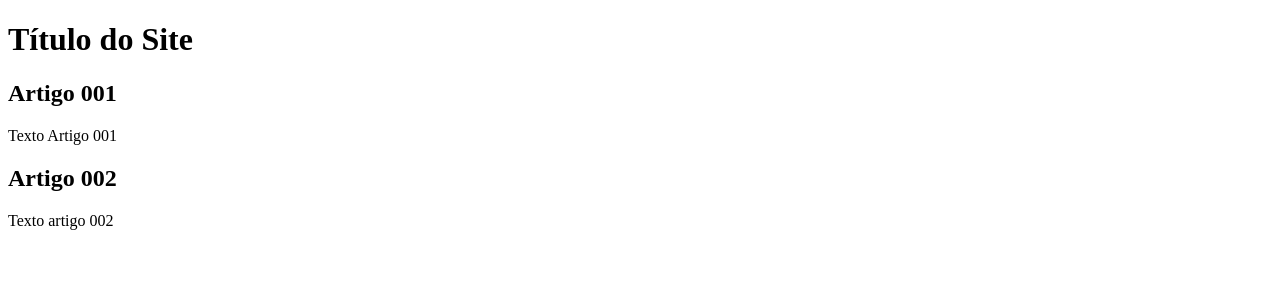
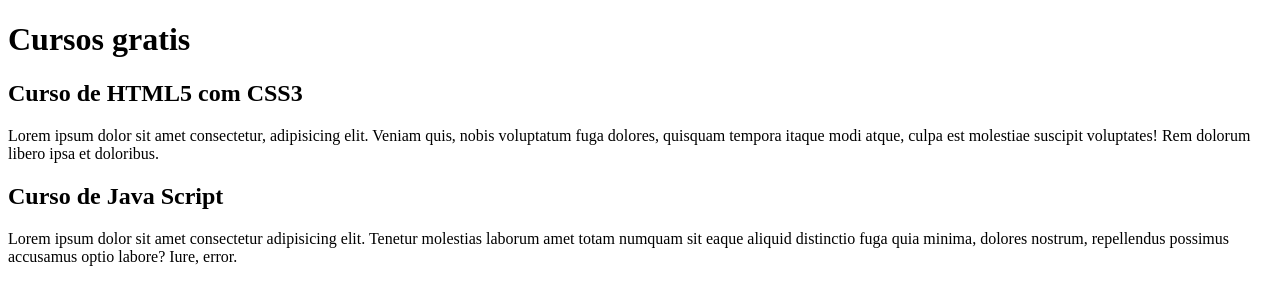
Before and after one commit to ReisSilva91/Projeto-site, a plain HTML site: page index.html in a window 1280 px wide. Drawn offline with Linux system fonts and the light colour scheme.

Commit message:
começei a escrever conteudo

```diff
--- a/index.html
+++ b/index.html
@@ -8,14 +8,14 @@
 <body>
     <Main>
 <header>
-<h1>Título do Site</h1>
+<h1>Cursos gratis</h1>
 </header>
 <article>
-    <h2>Artigo 001</h2>
-    <p>Texto Artigo 001</p>
+    <h2>Curso de HTML5 com CSS3</h2>
+    <p>Lorem ipsum dolor sit amet consectetur, adipisicing elit. Veniam quis, nobis voluptatum fuga dolores, quisquam tempora itaque modi atque, culpa est molestiae suscipit voluptates! Rem dolorum libero ipsa et doloribus.</p>
 </article>
-<article><h2>Artigo 002</h2>
-<p>Texto artigo 002</p>
+<article><h2>Curso de Java Script</h2>
+<p>Lorem ipsum dolor sit amet consectetur adipisicing elit. Tenetur molestias laborum amet totam numquam sit eaque aliquid distinctio fuga quia minima, dolores nostrum, repellendus possimus accusamus optio labore? Iure, error.</p>
 </article>
 
     </Main>
```
